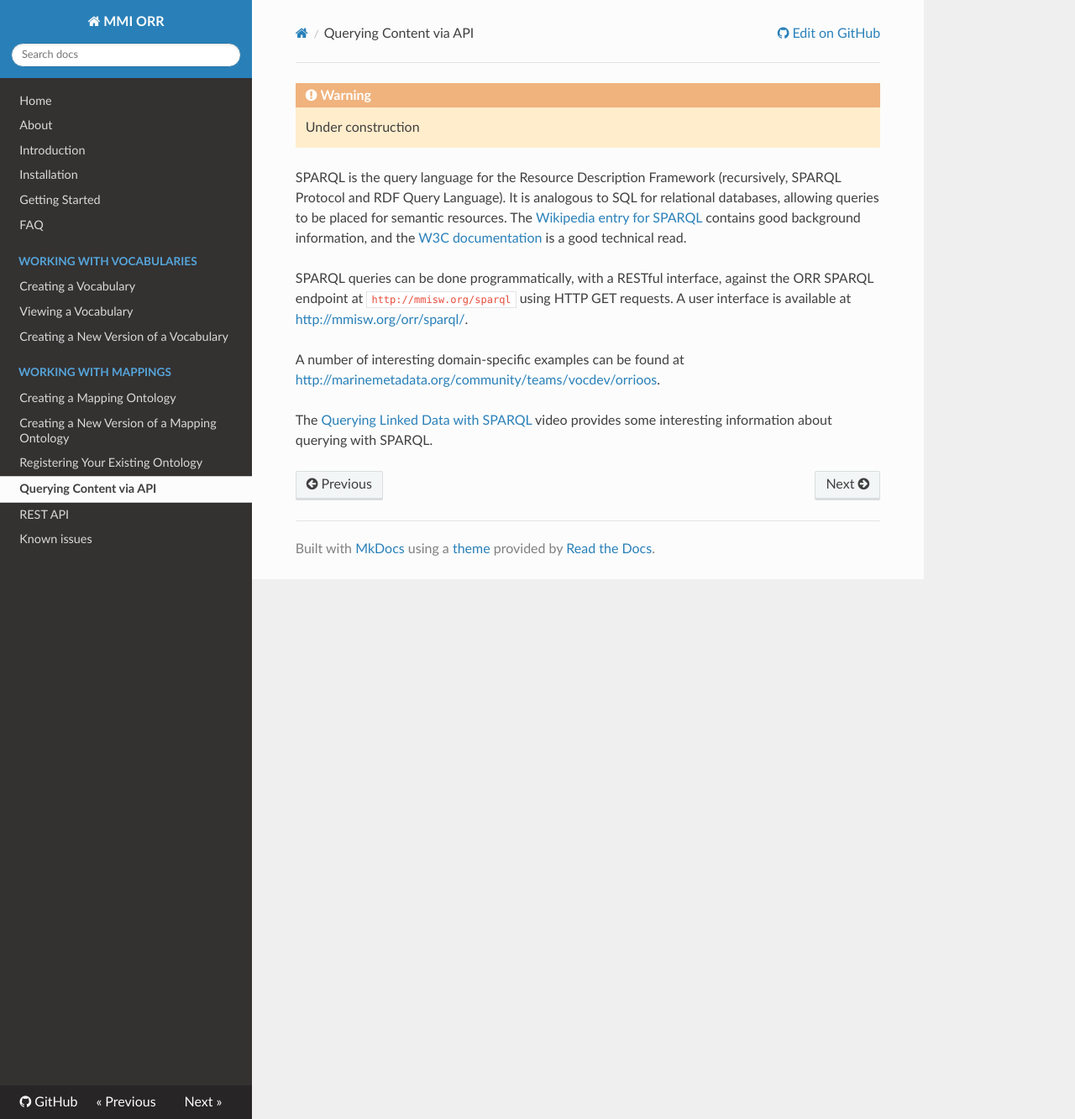
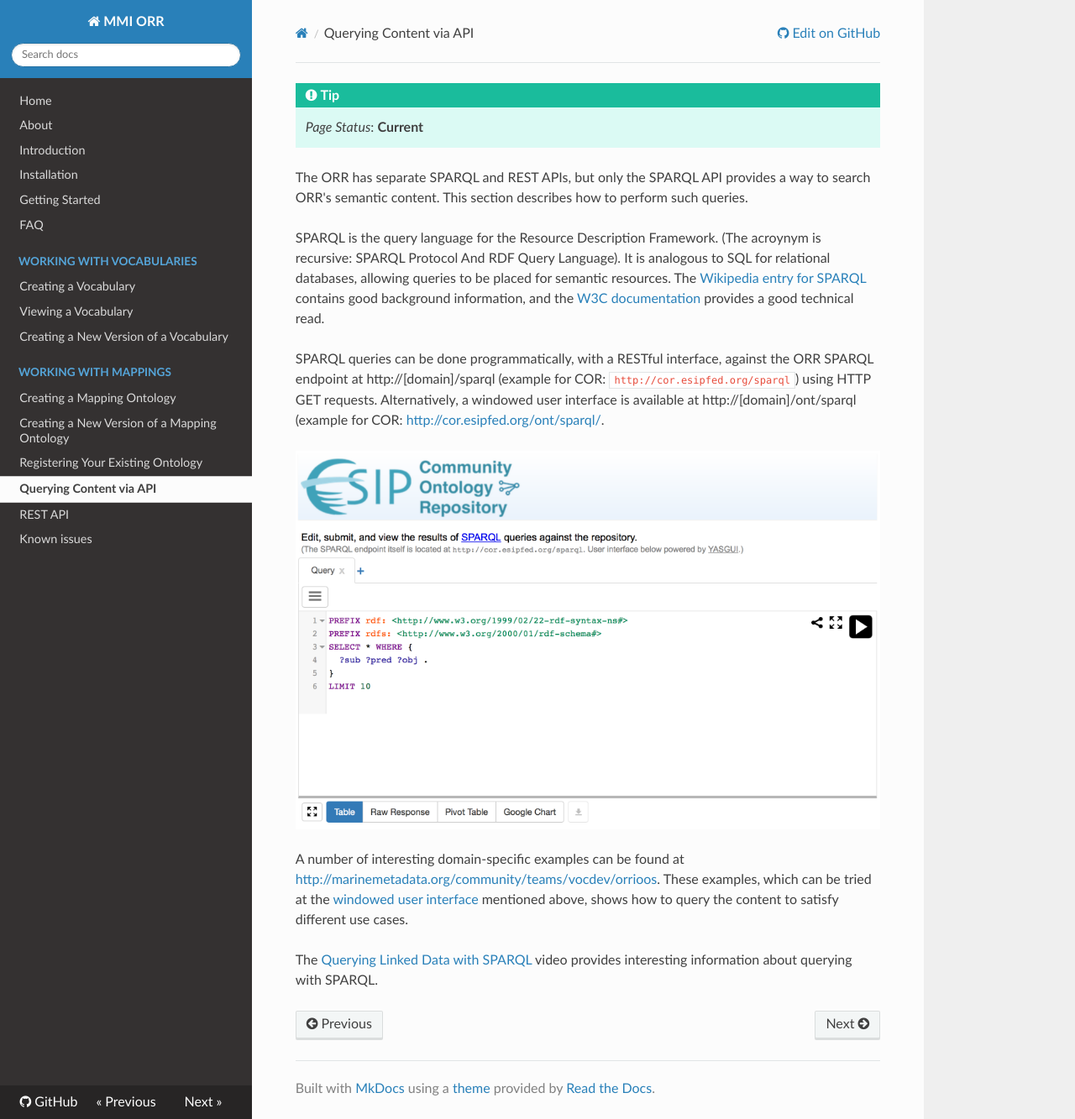
Before and after one commit to mmisw/mmiorr-docs, an MkDocs documentation site: the page built from docs/query.md, in a window 1280 px wide and 1333 px high. Shown: the whole window at 84% size. Built offline with MkDocs 1.6.1, drawn with Linux system fonts in a browser that asks for light colours; nearby versions of some CDN libraries; old or Windows-style settings are respelled for this version of MkDocs.

Commit message:
updated for COR and version 3

```diff
--- a/docs/query.md
+++ b/docs/query.md
@@ -1,17 +1,24 @@
-!!! warning
-    Under construction
+!!! tip
+    _Page Status_: **Current**
 
-SPARQL is the query language for the Resource Description Framework (recursively, SPARQL Protocol and RDF Query Language).
+The ORR has separate SPARQL and REST APIs, but only the SPARQL API provides a way to search ORR's semantic content.
+This section describes how to perform such queries.
+
+SPARQL is the query language for the Resource Description Framework. (The acroynym is recursive: SPARQL Protocol And RDF Query Language).
 It is analogous to SQL for relational databases, allowing queries to be placed for semantic resources.
 The [Wikipedia entry for SPARQL](http://en.wikipedia.org/wiki/SPARQL) contains good background information,
-and the [W3C documentation](http://www.w3.org/TR/sparql11-overview/) is a good technical read.
+and the [W3C documentation](http://www.w3.org/TR/sparql11-overview/) provides a good technical read.
 
 SPARQL queries can be done programmatically, with a RESTful interface, against the ORR SPARQL endpoint at
-`http://mmisw.org/sparql` using HTTP GET requests.
-A user interface is available at [http://mmisw.org/orr/sparql/](http://mmisw.org/orr/sparql/).
+http://[domain]/sparql (example for COR: `http://cor.esipfed.org/sparql`) using HTTP GET requests.
+Alternatively, a windowed user interface is available at http://[domain]/ont/sparql (example for COR: [http://cor.esipfed.org/ont/sparql/](http://cor.esipfed.org/ont/sparql/).
+
+![SPARQL search page](img/cor/cor-sparql-search-page-20160828.png)
 
 A number of interesting domain-specific examples can be found at
 [http://marinemetadata.org/community/teams/vocdev/orrioos](http://marinemetadata.org/community/teams/vocdev/orrioos).
+These examples, which can be tried at the [windowed user interface](http://cor.esipfed.org/ont/sparql) mentioned above,
+shows how to query the content to satisfy different use cases.
 
 The [Querying Linked Data with SPARQL](http://www.slideshare.net/olafhartig/querying-linked-data-with-sparql)
-video provides some interesting information about querying with SPARQL.
+video provides interesting information about querying with SPARQL.
```
